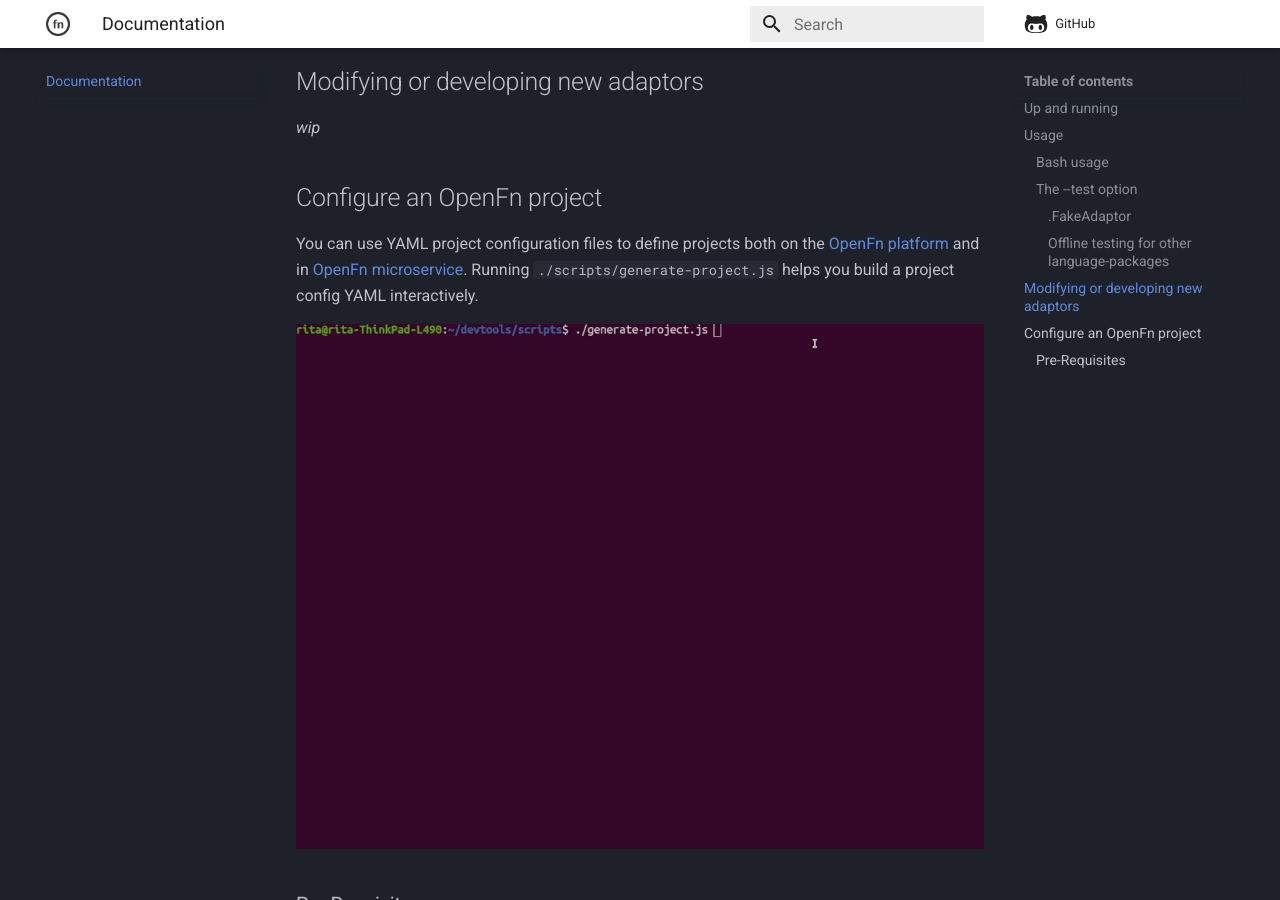
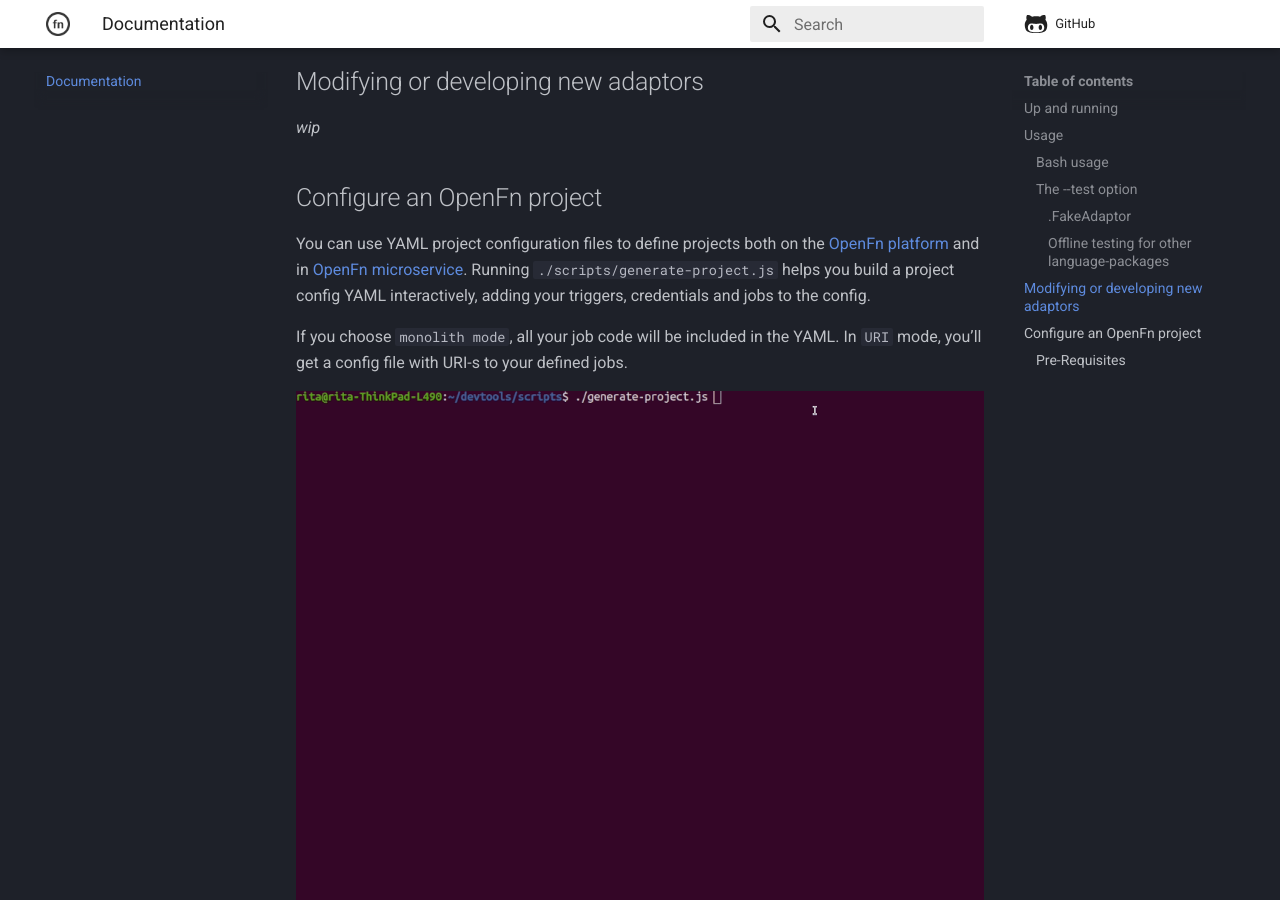
Before and after one commit to OpenFn/devtools, an MkDocs documentation site: the page built from docs/index.md, in a window 1280 px wide and 900 px high, scrolled down 1629 px. Built offline with MkDocs 1.6.1 and Material for MkDocs 9.7.7, drawn with Linux system fonts in a browser that asks for light colours; a script that is not in the unit is left out; comment, search, counter and statistics services are not loaded.

Commit message:
Update index.md

```diff
--- a/docs/index.md
+++ b/docs/index.md
@@ -65,9 +65,12 @@
 
 ## Configure an OpenFn project
 
-You can use YAML project configuration files to define projects both on the [OpenFn platform](https://docs.openfn.org/documentation/deploy/platform) and in [OpenFn microservice](https://openfn.github.io/microservice/readme.html#content). Running `./scripts/generate-project.js` helps you build a project config YAML interactively.
+You can use YAML project configuration files to define projects both on the [OpenFn platform](https://docs.openfn.org/documentation/deploy/platform) and in [OpenFn microservice](https://openfn.github.io/microservice/readme.html#content). Running `./scripts/generate-project.js` helps you build a project config YAML interactively, adding your triggers, credentials and jobs to the config.
+
+If you choose `monolith mode`, all your job code will be included in the YAML. In `URI` mode, you’ll get a config file with URI-s to your defined jobs.
 
 ![](https://github.com/OpenFn/devtools/blob/main/docs/images/generate-project.gif)
+
 
 ### Pre-Requisites
 
```
